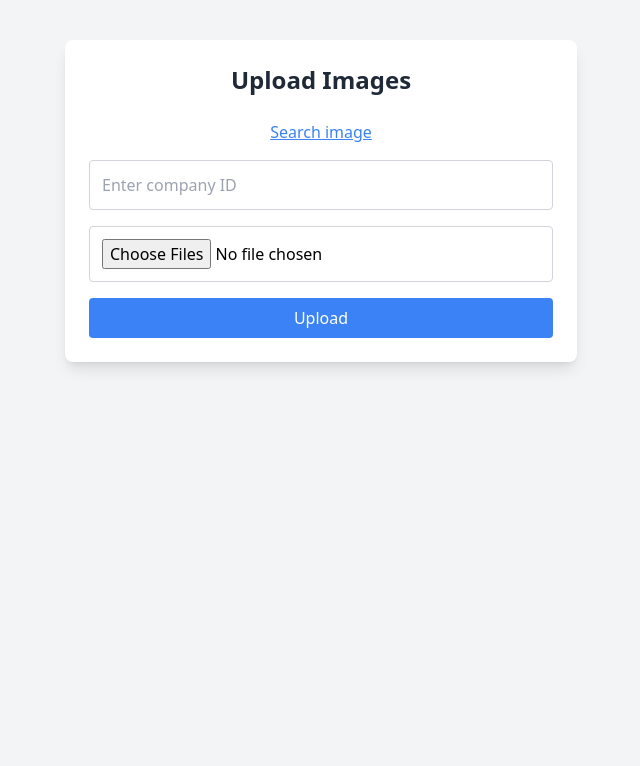
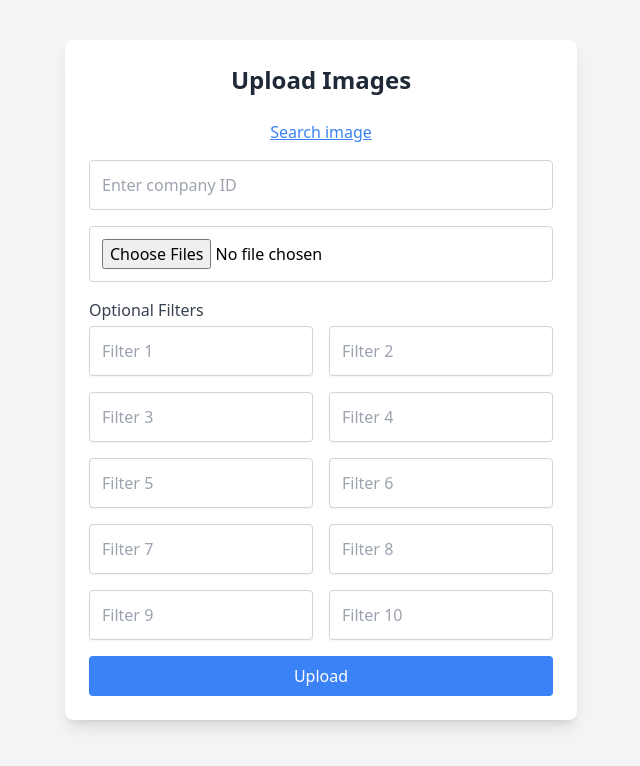
Before and after one commit to Heet-09/Image, a Django app: page /cbir/upload/ in a window 1280 px wide. Shown: the top 766 px of the page, without its empty margins (319-959 px from the left). Run offline with Django 5.2, Linux system fonts and the light colour scheme; some libraries are stand-ins or nearby versions.

Commit message:
Added 10 Filters

```diff
--- a/cbir_app/templates/cbir_app/upload_image.html
+++ b/cbir_app/templates/cbir_app/upload_image.html
@@ -25,7 +25,15 @@
                     class="w-full p-3 border border-gray-300 rounded focus:outline-none focus:ring-2 focus:ring-blue-500">
                 <input type="file" name="images" multiple required
                     class="w-full p-3 border border-gray-300 rounded focus:outline-none focus:ring-2 focus:ring-blue-500">
-
+                <div>
+                    <label class="block mb-1 text-gray-700 font-medium">Optional Filters</label>
+                    <div class="grid grid-cols-1 sm:grid-cols-2 gap-4">
+                        {% for i in range_10 %}
+                        <input type="text" name="filter_{{i}}" placeholder="Filter {{i}}"
+                            class="w-full p-3 border border-gray-300 rounded shadow-sm focus:outline-none focus:ring-2 focus:ring-blue-500">
+                        {% endfor %}
+                    </div>
+                </div>
                 <button type="submit"
                     class="w-full bg-blue-500 hover:bg-blue-600 text-white py-2 px-4 rounded transition duration-300">
                     Upload
--- a/cbir_app/views.py
+++ b/cbir_app/views.py
@@ -37,6 +37,10 @@ def upload_image(request):
         except (TypeError, ValueError):
             return render(request, "cbir_app/upload_image.html", {"error": "Valid company ID is required."})
 
+        filters = {}
+        for i in range(1, 11):
+            filters[f'filter_{i}'] = request.POST.get(f'filter_{i}', '').strip()
+
         # Define folder path based on company name
         company_folder = os.path.join(settings.MEDIA_ROOT, 'img', str(company_id))
         os.makedirs(company_folder, exist_ok=True)
@@ -55,12 +59,15 @@ def upload_image(request):
                 company_id=company_id,
                 image=file_url,
                 pattern_features=feature_data["pattern"],
-                color_features=feature_data["color"]
+                color_features=feature_data["color"],
+                **filters
             )
 
         return redirect('upload_image')
-
-    return render(request, "cbir_app/upload_image.html")
+    context = {
+        'range_10': range(1, 11)
+    }
+    return render(request, 'cbir_app/upload_image.html', context)
 
 @csrf_exempt
 def search_image(request):
@@ -120,6 +127,10 @@ def upload_image_api(request):
     except (TypeError, ValueError):
         return Response({"error": "Valid company ID is required."}, status=status.HTTP_400_BAD_REQUEST)
 
+    filters = {}
+    for i in range(1, 11):
+        filters[f'filter_{i}'] = request.data.get(f'filter_{i}', '').strip()
+
     company_folder = os.path.join(settings.MEDIA_ROOT, 'img', str(company_id))
     os.makedirs(company_folder, exist_ok=True)
     fs = FileSystemStorage(location=company_folder)
@@ -135,7 +146,8 @@ def upload_image_api(request):
             company_id=company_id,
             image=file_url,
             pattern_features=feature_data["pattern"],
-            color_features=feature_data["color"]
+            color_features=feature_data["color"],
+            **filters
         )
 
         uploaded_images.append({"id": image_record.id, "image_url": file_url})
@@ -213,6 +225,9 @@ def upload_image_id(request):
         except ValueError:
             return render(request, "cbir_app/upload_image_id.html", {"error": "Valid company ID is required."})
 
+        filters = {}
+        for i in range(1, 11):
+            filters[f'filter_{i}'] = request.POST.get(f'filter_{i}', '').strip()
 
         image_ref_id = request.POST.get("image_ref_id")
         uploaded_images = []
@@ -231,7 +246,8 @@ def upload_image_id(request):
                     company_id=company_id,
                     image_ref_id=image_ref_id,
                     pattern_features=feature_data["pattern"],
-                    color_features=feature_data["color"]
+                    color_features=feature_data["color"],
+                    **filters
                 )
                 uploaded_images.append({
                     "image_ref_id": image_entry.image_ref_id,
@@ -242,7 +258,10 @@ def upload_image_id(request):
 
         return render(request, "cbir_app/upload_image_id.html", {"message": "Images uploaded successfully", "uploaded_images": uploaded_images})
 
-    return render(request,"cbir_app/upload_image_id.html")
+    context = {
+        'range_10': range(1, 11)
+    }
+    return render(request,"cbir_app/upload_image_id.html",context)
 
 def search_image_id(request):
     """
@@ -320,6 +339,10 @@ def upload_image_id_api(request):
 
     image_ref_id = request.data.get("image_ref_id")
 
+    filters = {}
+    for i in range(1, 11):
+        filters[f'filter_{i}'] = request.data.get(f'filter_{i}', '').strip()
+
     if ImageFeature.objects.filter(company_id=company_id, image_ref_id=image_ref_id).exists():
         print("Image reference ID already exists")
         return render(request, "cbir_app/upload_image_id.html", {
@@ -341,7 +364,8 @@ def upload_image_id_api(request):
                 company_id=company_id,
                 image_ref_id=image_ref_id,
                 pattern_features=feature_data["pattern"],
-                color_features=feature_data["color"]
+                color_features=feature_data["color"],
+                **filters
             )
             uploaded_images.append({
                 "image_ref_id": image_entry.image_ref_id,
```
Also changed, not shown: cbir_app/models.py (+20 -0 lines), cbir_app/templates/cbir_app/upload_image_id.html (+10 -0 lines), cbir_app/migrations/0021_image_filter_1_image_filter_10_image_filter_2_and_more.py (added), cbir_app/migrations/0022_imagefeature_filter_1_imagefeature_filter_10_and_more.py (added).
